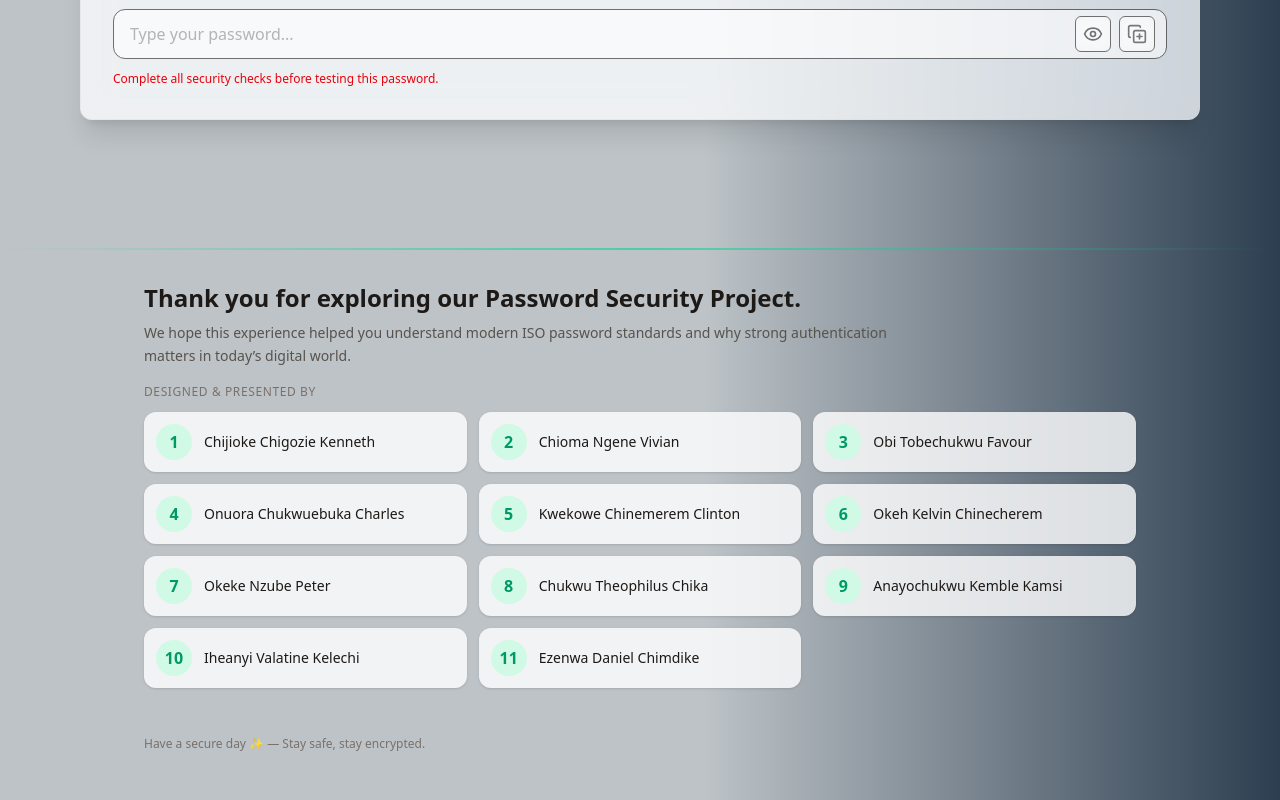
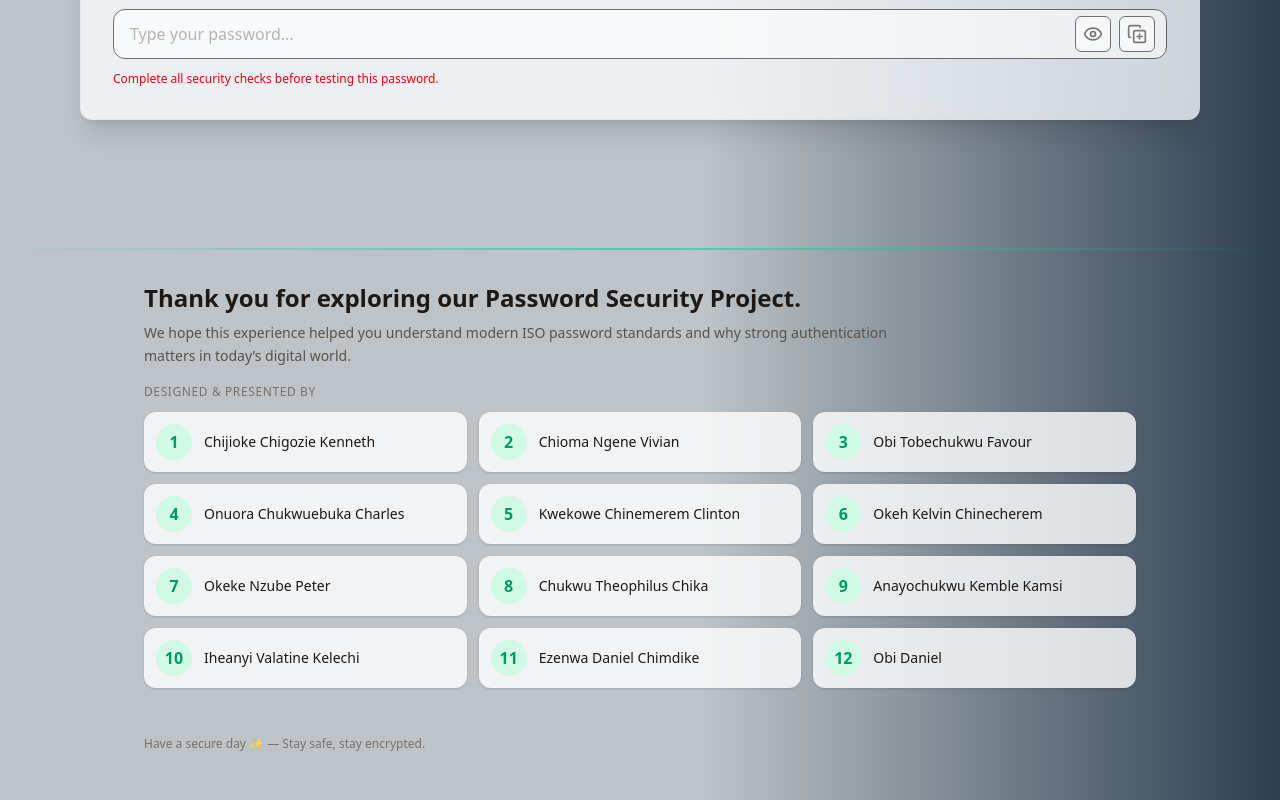
Before and after one commit to Swiftdaops/CSCPROJECT, a React (Vite) app: page / in a window 1280 px wide. Shown: the part 2534-3334 px from the top of the page. Built offline with nearby package versions, Linux system fonts and the light colour scheme.

Commit message:
Update data.js

```diff
--- a/src/data.js
+++ b/src/data.js
@@ -11,6 +11,8 @@ const students = [
   "Anayochukwu Kemble Kamsi",
   "Iheanyi Valatine Kelechi",
   "Ezenwa Daniel Chimdike",
+  "Obi Daniel",
+
 ];
 
 export default students;
```
